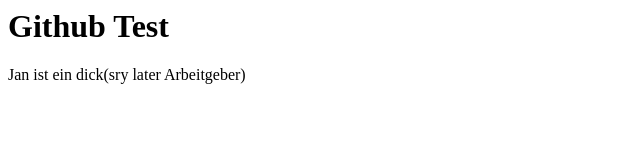
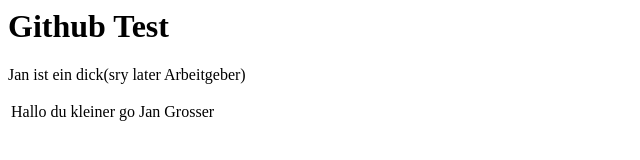
Before and after one commit to cod3inecrazy/fifty-projects, a plain HTML site: page expanding-cards/index.html in a window 1280 px wide. Shown: the whole page, without its empty margins (0-640 px from the left). Drawn offline with Linux system fonts and the light colour scheme.

Commit message:
Test 2.0

```diff
--- a/expanding-cards/index.html
+++ b/expanding-cards/index.html
@@ -5,5 +5,15 @@
     <body>
         <h1>Github Test</h1>
         <p>Jan ist ein dick(sry later Arbeitgeber)</p>
+        <table>
+            <tr>
+                <td>
+                    Hallo du kleiner go
+                </td>
+                <td>
+                    Jan Grosser
+                </td>
+            </tr>
+        </table>
     </body>
 </html>
```
